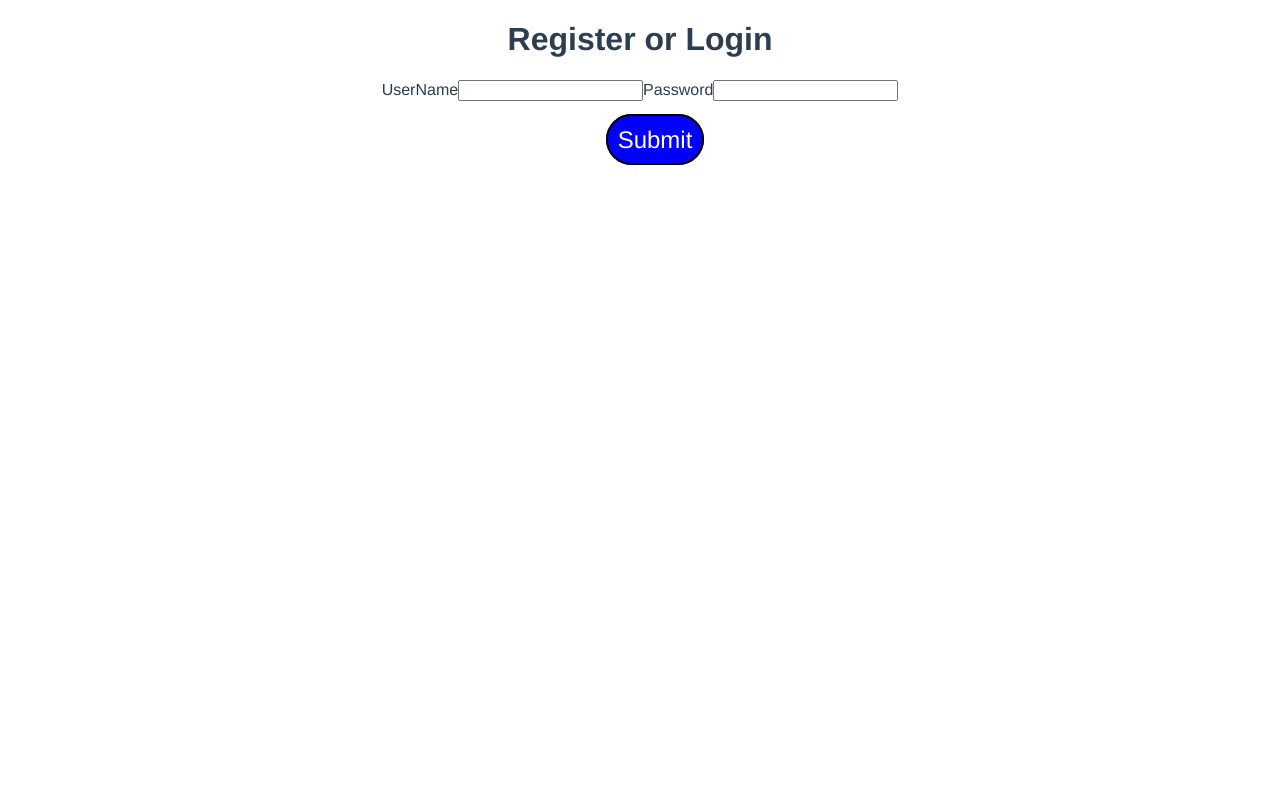
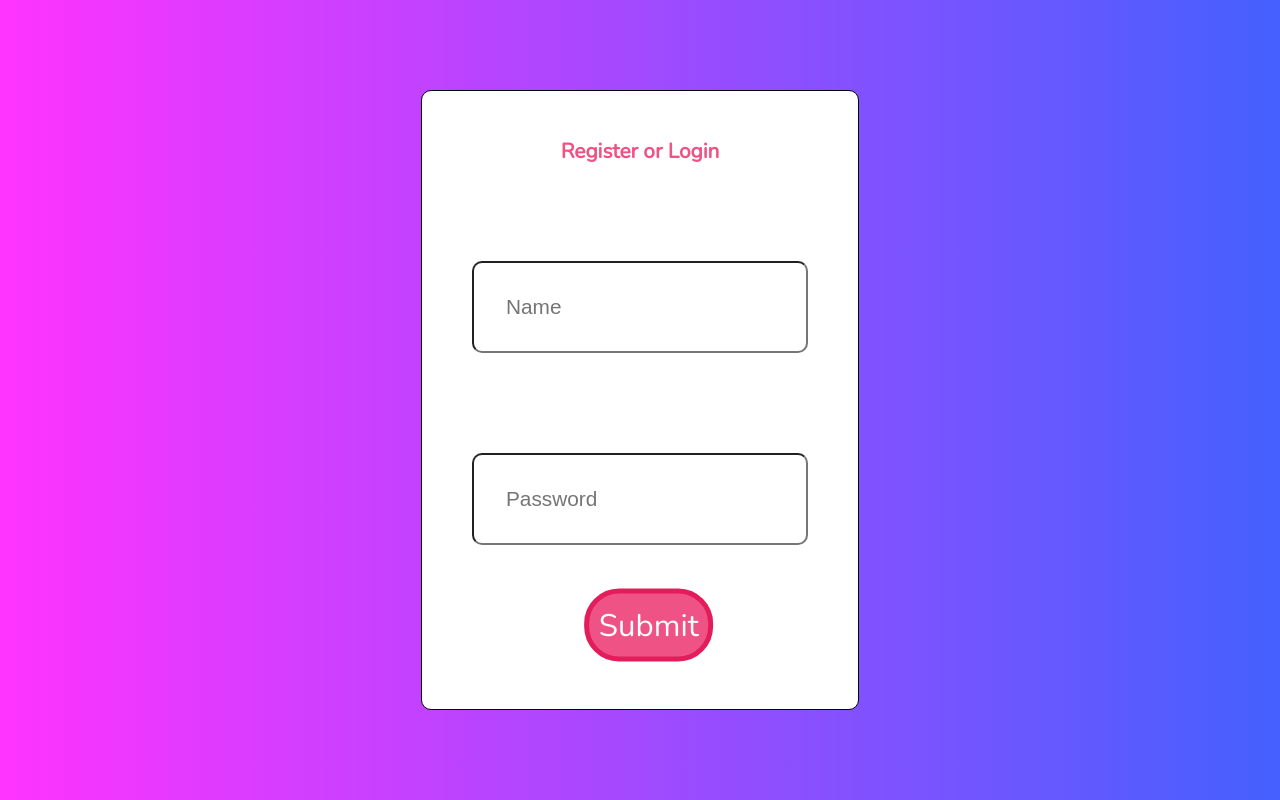
Before and after one commit to BAAMOSK/MERN-projects, a Vue app in the folder quiz/: page /dashboard in a window 1280 px wide. Built offline with nearby package versions, Linux system fonts and the light colour scheme.

Commit message:
styled login page

```diff
--- a/quiz/index.html
+++ b/quiz/index.html
@@ -4,6 +4,8 @@
     <meta charset="utf-8">
     <meta name="viewport" content="width=device-width,initial-scale=1.0">
     <title>HoeChalk</title>
+    <link href="https://fonts.googleapis.com/css?family=Nunito" rel="stylesheet">
+    <link href="styles.css" rel="stylesheet">
   </head>
   <body>
     <div id="app"></div>
--- a/quiz/src/App.vue
+++ b/quiz/src/App.vue
@@ -12,10 +12,34 @@ export default {
 
 <style>
 #app {
-  font-family: 'Avenir', Helvetica, Arial, sans-serif;
+  font-family: 'Nunito', Helvetica, Arial, sans-serif;
   -webkit-font-smoothing: antialiased;
   -moz-osx-font-smoothing: grayscale;
-  text-align: center;
-  color: #2c3e50;
 }
+
+body {
+  margin: 0;
+  padding: 0;
+}
+
+:root {
+  --color-primary-0: #EF5284; /* Main Primary color */
+  --color-primary-1: #FFF7F9;
+  --color-primary-2: #F993B3;
+  --color-primary-3: #E31D5C;
+  --color-primary-4: #7A042A;
+
+  --color-secondary-0: #FF8557; 	/* Main Secondary color (1) */
+  --color-secondary-1: #FFF9F7;
+  --color-secondary-2: #FFB397;
+  --color-secondary-3: #FF5D21;
+  --color-secondary-4: #8A2905;
+
+  --color-tertiary-0: #C947CD; 	/* Main Secondary color (2) */
+  --color-tertiary-1: #FFF6FF;
+  --color-tertiary-2: #E88BEB;
+  --color-tertiary-3: #A216A7;
+  --color-tertiary-4: #57045A;
+}
+
 </style>
--- a/quiz/src/components/Login.vue
+++ b/quiz/src/components/Login.vue
@@ -1,15 +1,13 @@
 <template>
     <div class="login">
-        <h1>Register or Login</h1>
         <form>
-            <label>UserName</label>
-            <input type="text"></input>
-            <label>Password</label>
-            <input type="text"></input>
-            <div class="submit">
-                <router-link to="/dashboard">Submit</router-link>
+          <h1>Register or Login</h1>
+          <input type="text" placeholder="Name"></input>
+          <input type="text" placeholder="Password"></input>
+          <div class="submit">
+              <router-link class="btn btn--secondary" to="/dashboard">Submit</router-link>
                 <!-- <button>Submit</button> -->
-            </div>
+          </div>
         </form>
     </div>
 </template>
@@ -21,7 +19,10 @@
 
 <style scoped>
     .login {
+      height: 100vh;
         text-align: center;
+        display: flex;
+        align-items: center;
     }
     .submit {
         margin: 25px;
@@ -34,4 +35,50 @@
         border-radius: 35px;
         text-decoration: none;
     }
+
+    .login {
+      display: flex;
+      align-items: center;
+      justify-content: center;
+      flex-direction: column;
+      color: var(--color-primary-0);
+        background-image: linear-gradient(to right, rgba(255,0,255, .8), rgba(48,79,254 ,.9));
+    }
+
+    .login form {
+      background: white;
+      display: flex;
+      justify-content: center;
+      align-items: center;
+      flex-direction: column;
+      border: 1px solid black;
+      border-radius: 10px;
+        position: relative;
+    }
+
+    .login form > * {
+      padding: 2rem;
+      font-size: 1.3rem;
+    }
+
+    .login input {
+      margin: 50px;
+      border-radius: 10px;
+    }
+
+    .btn--secondary {
+      background: var(--color-primary-0);
+      border: 5px solid var(--color-primary-3);
+      transition: all .3s;
+      margin: 2%;
+      position: absolute;
+      top: 85%;
+      left: 50%;
+      transform: translate(-50%, -50%);
+    }
+
+    .btn--secondary:hover {
+      border: 10px solid var(--color-primary-3);
+      font-size: 2rem;
+    }
 </style>
--- /dev/null
+++ b/quiz/styles.css
@@ -0,0 +1,3 @@
+html {
+  font-family: 'Nunito'
+}
```
